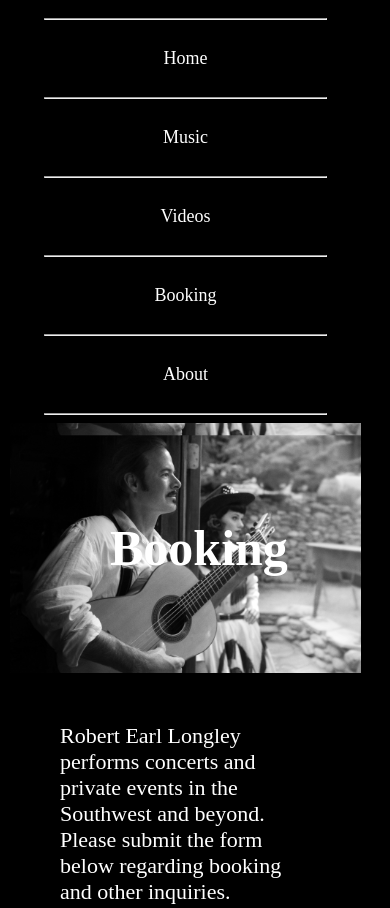
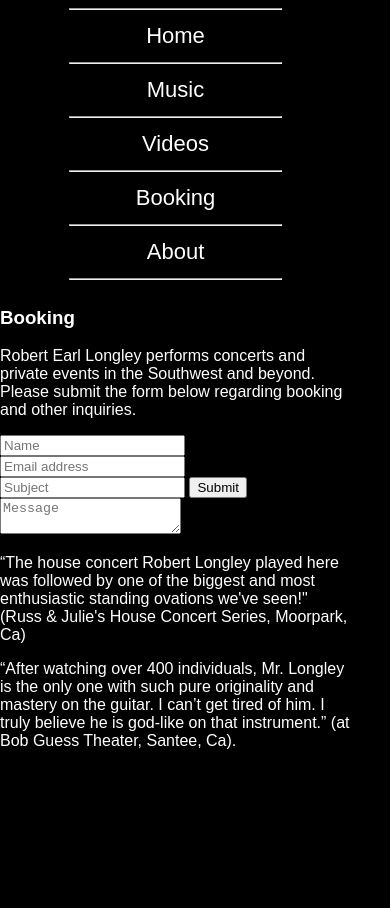
Before and after one commit to dryanmas/rel_flamenco, a website: page public/booking.html in a window 390 px wide. Shown: the top 908 px of the page. After the commit the page ends 844 px from the top, so only its background shows below. Drawn offline with Linux system fonts and the light colour scheme.

Commit message:
cleanup nav bar

```diff
--- a/public/css/index.css
+++ b/public/css/index.css
@@ -1,14 +1,14 @@
 body {
   width: 1300px;
   margin: 20px 30px;
-  padding: 10px;
   background-color: black;
   color: white;
+  font-family: Arial, Helvetica, sans-serif;
 }
 
 nav {
   display: flex;
-  margin: 30px 100px 30px 0px;
+  margin: 40px;
   justify-content: flex-end;
 }
 
@@ -22,178 +22,22 @@ a {
 }
 
 .nav-link {
-  padding: 0px 30px;
+  padding: 5px 25px;
   font-size: 22px;
 }
 
-#nameplate {
-  display: flex;
-  justify-content: center;
-  padding-bottom: 20px;
-}
-
-#name {
-  font-size: 50px;
-}
-
-.banner {
-  height: 400px;
-}
-
-#banner-main {
-  background-image: url("../img/banner-main.jpeg");
-  background-position: center;
-  /* Make the background image cover the area of the <div>, and clip the excess */
-  background-size: cover;
-  display: flex;
-}
-
-#banner-page {
-  background-image: url("../img/banner-page.jpeg");
-  background-position: bottom left;
-  background-size: 100%;
-  height: 250px;
-  display: flex;
-  align-items: center;
-}
-
-#banner-img-main {
-  width: 100%;
-}
-
-.page-header {
-  font-size: 50px;
-  margin-left: 100px;
-}
-
-#soundcloud {
-  margin-top: 40px;
-  display: flex;
-  flex-flow: row wrap;
-  justify-content: space-around;
-}
-
-.quote-container {
-  margin: 50px 200px;
-  font-style: italic;
-  font-size: 30px;
-  display: flex;
-  justify-content: center;
-}
-
-#amazon {
-  margin-top: 40px;
-  display: flex;
-  flex-flow: row wrap;
-  justify-content: space-around;
-}
-
-.amazon-item {
-  margin: 10px;
-  height: 250px;
-  width: 250px;
-}
-
-.amazon-img {
-  height: 100%;
-  width: 100%;
-}
-
-#videos {
-  display: flex;
-  flex-flow: row wrap;
-  justify-content: space-between;
-
-}
-
-#booking-info {
-  margin: 50px;
-  font-size: 22px;
-}
-
-#testimonials {
-  display: flex;
-  text-align: center;
-  font-size: 22px;
-}
-
-.testimonial {
-  margin: 10px 40px;
-  font-style: italic;
-}
-
-iframe {
-  width: 300px;
-  height: 300px;
-  margin: 50px;
-}
-
-form {
-  display: flex;
-  flex-wrap: wrap;
-  justify-content: center;
-  margin: 20px;
-}
-
-#form-input {
-  display: flex;
-  flex-direction: column;
-}
-
-#bio {
-  display: flex;
-  margin: 20px;
-  padding: 20px;
-  align-items: center;
-}
-
-#bio-text {
-  width: 70%
-}
-
-.img-container {
-  width: 300px;
-}
-
-#bio-img {
-  width: 100%;
-}
-
-#bio-text {
-  font-size: 22px;
-  padding: 40px;
-}
-
-input {
-  margin: 10px;
-  height: 30px;
-  width: 250px;
-}
-
-#input-submit {
-  width: 100px;
-}
-
-textarea {
-  margin: 10px;
-  height: 90%;
-  width: 250px;
+.nav-link:hover, .selected {
+  background-color: #71627a;
 }
 
 @media(max-width: 1400px) {
   body {
     width: 90%;
   }
-
-  iframe {
-    height: 250px;
-    width: 250px;
-  }
 }
 
 @media(max-width: 1000px) {
   nav {
-    margin: 20px;
     justify-content: center;
   }
 
@@ -211,27 +55,17 @@ textarea {
   }
 
   .nav-link {
-    padding: 20px 0px;
-    font-size: 18px;
+    padding: 5px 50px;
   }
 
   .nav-break {
     display:block;
-    width: 80%;
+    width: 60%;
   }
 
-  #banner-page {
-
-  }
-
-  #name {
+  /* #name {
     font-size: 30px;
-  }
-
-  iframe {
-    height: 200px;
-    width: 200px;
-  }
+  }   */
 
   .no-mobile {
     display: none;
--- /dev/null
+++ b/public/css/index_old.css
@@ -0,0 +1,239 @@
+body {
+  width: 1300px;
+  margin: 20px 30px;
+  padding: 10px;
+  background-color: black;
+  color: white;
+}
+
+nav {
+  display: flex;
+  margin: 30px 100px 30px 0px;
+  justify-content: flex-end;
+}
+
+.nav-break {
+  display: none;
+}
+
+a {
+  color: white;
+  text-decoration: none;
+}
+
+.nav-link {
+  padding: 0px 30px;
+  font-size: 22px;
+}
+
+#nameplate {
+  display: flex;
+  justify-content: center;
+  padding-bottom: 20px;
+}
+
+#name {
+  font-size: 50px;
+}
+
+.banner {
+  height: 400px;
+}
+
+#banner-main {
+  background-image: url("../img/banner-main.jpeg");
+  background-position: center;
+  /* Make the background image cover the area of the <div>, and clip the excess */
+  background-size: cover;
+  display: flex;
+}
+
+#banner-page {
+  background-image: url("../img/banner-page.jpeg");
+  background-position: bottom left;
+  background-size: 100%;
+  height: 250px;
+  display: flex;
+  align-items: center;
+}
+
+#banner-img-main {
+  width: 100%;
+}
+
+.page-header {
+  font-size: 50px;
+  margin-left: 100px;
+}
+
+#soundcloud {
+  margin-top: 40px;
+  display: flex;
+  flex-flow: row wrap;
+  justify-content: space-around;
+}
+
+.quote-container {
+  margin: 50px 200px;
+  font-style: italic;
+  font-size: 30px;
+  display: flex;
+  justify-content: center;
+}
+
+#amazon {
+  margin-top: 40px;
+  display: flex;
+  flex-flow: row wrap;
+  justify-content: space-around;
+}
+
+.amazon-item {
+  margin: 10px;
+  height: 250px;
+  width: 250px;
+}
+
+.amazon-img {
+  height: 100%;
+  width: 100%;
+}
+
+#videos {
+  display: flex;
+  flex-flow: row wrap;
+  justify-content: space-between;
+
+}
+
+#booking-info {
+  margin: 50px;
+  font-size: 22px;
+}
+
+#testimonials {
+  display: flex;
+  text-align: center;
+  font-size: 22px;
+}
+
+.testimonial {
+  margin: 10px 40px;
+  font-style: italic;
+}
+
+iframe {
+  width: 300px;
+  height: 300px;
+  margin: 50px;
+}
+
+form {
+  display: flex;
+  flex-wrap: wrap;
+  justify-content: center;
+  margin: 20px;
+}
+
+#form-input {
+  display: flex;
+  flex-direction: column;
+}
+
+#bio {
+  display: flex;
+  margin: 20px;
+  padding: 20px;
+  align-items: center;
+}
+
+#bio-text {
+  width: 70%
+}
+
+.img-container {
+  width: 300px;
+}
+
+#bio-img {
+  width: 100%;
+}
+
+#bio-text {
+  font-size: 22px;
+  padding: 40px;
+}
+
+input {
+  margin: 10px;
+  height: 30px;
+  width: 250px;
+}
+
+#input-submit {
+  width: 100px;
+}
+
+textarea {
+  margin: 10px;
+  height: 90%;
+  width: 250px;
+}
+
+@media(max-width: 1400px) {
+  body {
+    width: 90%;
+  }
+
+  iframe {
+    height: 250px;
+    width: 250px;
+  }
+}
+
+@media(max-width: 1000px) {
+  nav {
+    margin: 20px;
+    justify-content: center;
+  }
+
+}
+
+@media(max-width: 600px) {
+  body {
+    margin: 0px;
+  }
+
+  nav {
+    margin: 0px;
+    flex-direction: column;
+    align-items: center;
+  }
+
+  .nav-link {
+    padding: 20px 0px;
+    font-size: 18px;
+  }
+
+  .nav-break {
+    display:block;
+    width: 80%;
+  }
+
+  #banner-page {
+
+  }
+
+  #name {
+    font-size: 30px;
+  }
+
+  iframe {
+    height: 200px;
+    width: 200px;
+  }
+
+  .no-mobile {
+    display: none;
+  }
+}
```
Also changed, not shown: public/index.html (+4 -4 lines).
